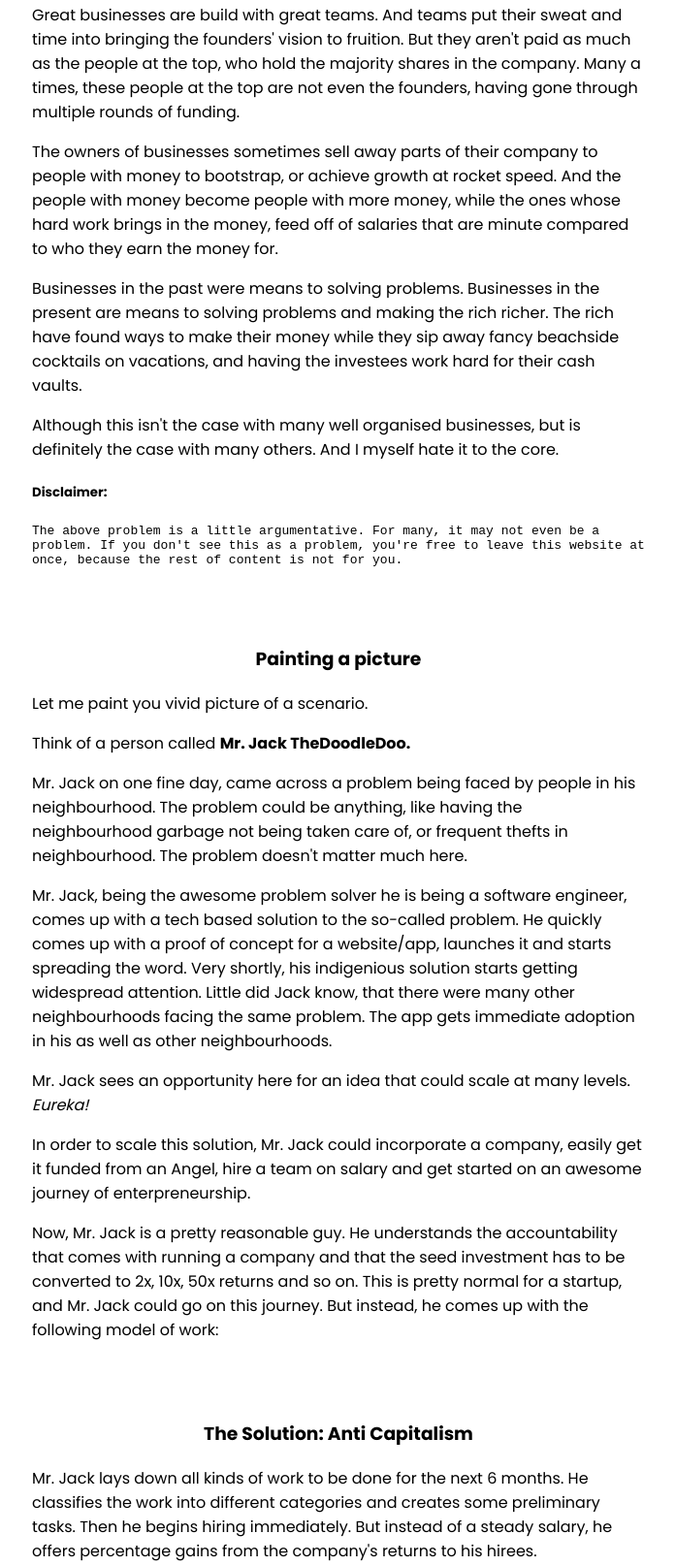
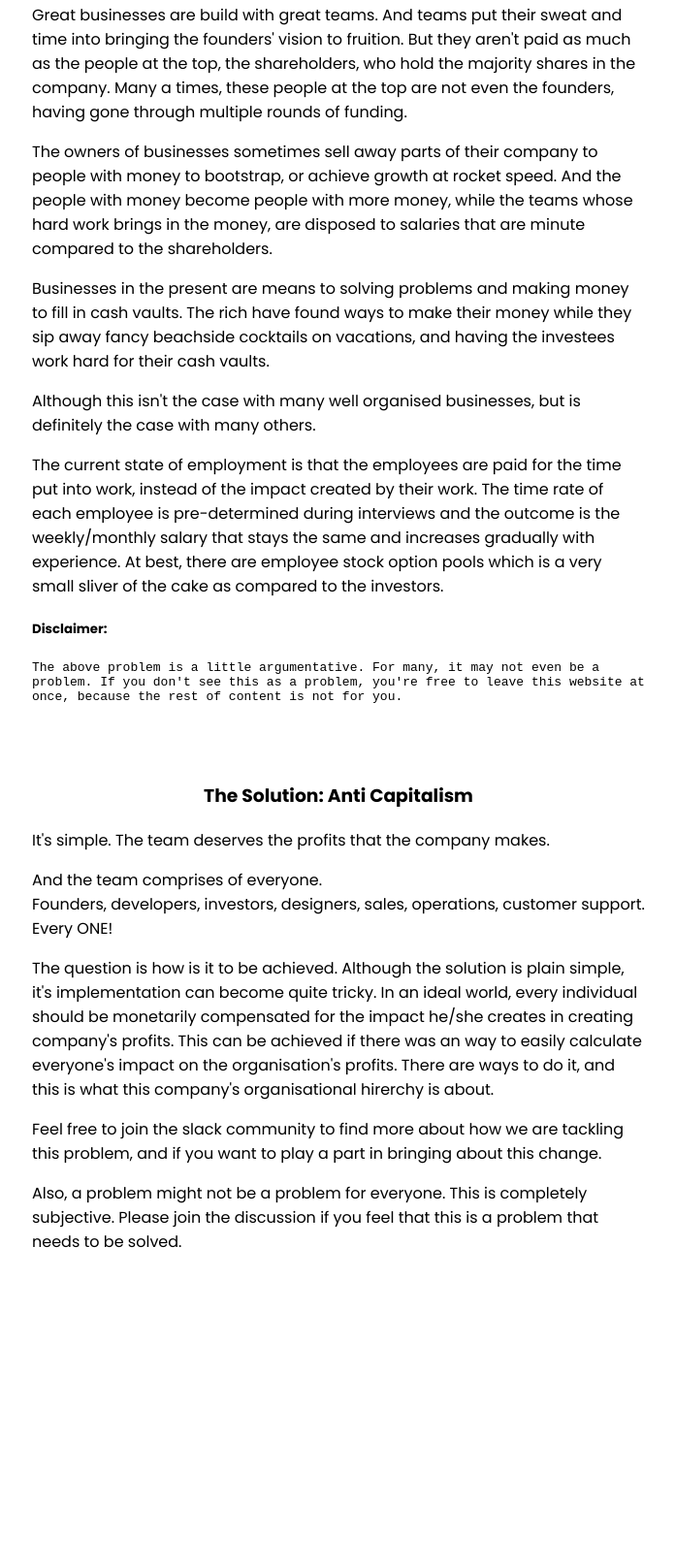
Before and after one commit to the-one-percent-company/company-website, a plain HTML site: page public/index.html in a window 1280 px wide. Shown: the part 678-2293 px from the top of the page at 97% size, without its empty margins (291-987 px from the left). After the commit the page ends 2071 px from the top, so only its background shows below. Drawn offline with Linux system fonts and the light colour scheme.

Commit message:
Solution

```diff
--- a/public/index.html
+++ b/public/index.html
@@ -39,26 +39,30 @@
                 <p>
                     Great businesses are build with great teams. And teams put their sweat and time into
                     bringing the founders' vision to fruition. But they aren't paid as much as the people
-                    at the top, who hold the majority shares in the company. Many a times, these people at
+                    at the top, the shareholders, who hold the majority shares in the company. Many a times, these people at
                     the top are not even the founders, having gone through multiple rounds of funding.
                 </p>
                 <p>
                     The owners of businesses sometimes sell away parts of their company to people
                     with money to bootstrap, or achieve growth at rocket speed. And the people with money become people
                     with
-                    more money, while the ones
-                    whose hard work brings in the money, feed off of salaries that are minute compared to
-                    who they earn the money for.
+                    more money, while the teams
+                    whose hard work brings in the money, are disposed to salaries that are minute compared to
+                    the shareholders.
                 </p>
                 <p>
-                    Businesses in the past were means to solving problems. Businesses in the present are means
-                    to solving problems and making the rich richer.
+                    Businesses in the present are means to solving problems and making money to fill in cash vaults.
                     The rich have found ways to make their money while they sip away fancy beachside cocktails
                     on vacations, and having the investees work hard for their cash vaults.
                 </p>
                 <p>
                     Although this isn't the case with many well organised businesses, but is definitely
-                    the case with many others. And I myself hate it to the core.
+                    the case with many others.
+                </p>
+                <p>The current state of employment is that the employees are paid for the time put into work, instead of the impact
+                    created by their work. The time rate of each employee is pre-determined during interviews and the outcome is
+                    the weekly/monthly salary that stays the same and increases gradually with experience. At best, there are employee
+                    stock option pools which is a very small sliver of the cake as compared to the investors.
                 </p>
                 <h5>Disclaimer:</h6>
                     <code>
@@ -70,57 +74,29 @@
 
         </div>
         <div class="block">
-            <h3>Painting a picture</h3>
-            <div class="text-left">
-                <p>
-                    Let me paint you vivid picture of a scenario.
-                </p>
-                <p>
-                    Think of a person called <b> Mr. Jack TheDoodleDoo.</b>
-                </p>
-                <p>
-                    Mr. Jack on one fine day, came across a problem being faced by people in his neighbourhood.
-                    The problem could be anything, like having the neighbourhood garbage not being taken care of,
-                    or frequent thefts in neighbourhood. The problem doesn't matter much here.
-                </p>
-                <p>
-                    Mr. Jack, being the awesome problem solver he is being a software engineer, comes up with a
-                    tech based solution to the so-called problem. He quickly comes up with a proof of concept for
-                    a website/app, launches it and starts spreading the word.
-                    Very shortly, his indigenious solution starts getting widespread attention. Little did Jack know,
-                    that there were many other neighbourhoods facing the same problem. The app gets immediate adoption
-                    in his as well as other neighbourhoods.
-                </p>
-                <p>
-                    Mr. Jack sees an opportunity here for an idea that could scale at many levels. <i>Eureka!</i>
-                </p>
-                <p>
-                    In order to scale this solution, Mr. Jack could incorporate
-                    a company, easily get it funded from an Angel, hire a team on salary and get started on an awesome
-                    journey of enterpreneurship.
-                </p>
-                <p>
-                    Now, Mr. Jack is a pretty reasonable guy. He understands the accountability that comes with running
-                    a company and that the seed investment has to be converted to 2x, 10x, 50x returns and so on. This
-                    is
-                    pretty normal for a startup, and Mr. Jack could go on this journey. But instead, he comes up with
-                    the
-                    following model of work:
-                </p>
-
-            </div>
-        </div>
-        <div class="block">
             <h3>The Solution: Anti Capitalism</h3>
             <div class="text-left">
                 <p>
-                    Mr. Jack lays down all kinds of work to be done for the next 6 months. He classifies the work into
-                    different categories and creates some preliminary tasks. Then he begins hiring immediately.
-                    But instead of a steady salary, he offers percentage gains from the company's returns to his hirees.
+                    It's simple. The team deserves the profits that the company makes.
+                </p>
+                <p>And the team comprises of everyone.<br/> Founders, developers, investors, designers, sales, operations, customer
+                    support. Every ONE!
+                </p>
+                <p>The question is how is it to be achieved. Although the solution is plain simple, it's implementation can become
+                    quite tricky. In an ideal world, every individual should be monetarily compensated for the impact he/she creates
+                    in creating company's profits. This can be achieved if there was an way to easily calculate everyone's impact
+                    on the organisation's profits. There are ways to do it, and this is what this company's organisational hirerchy is about.
+                </p>
+                <p>
+                    Feel free to join the slack community to find more about how we are tackling this problem, and if you want to play
+                    a part in bringing about this change.
+                </p>
+                <p>
+                    Also, a problem might not be a problem for everyone. This is completely subjective. Please join the discussion if
+                    you feel that this is a problem that needs to be solved.
                 </p>
             </div>
         </div>
-
 
     </div>
 
```
